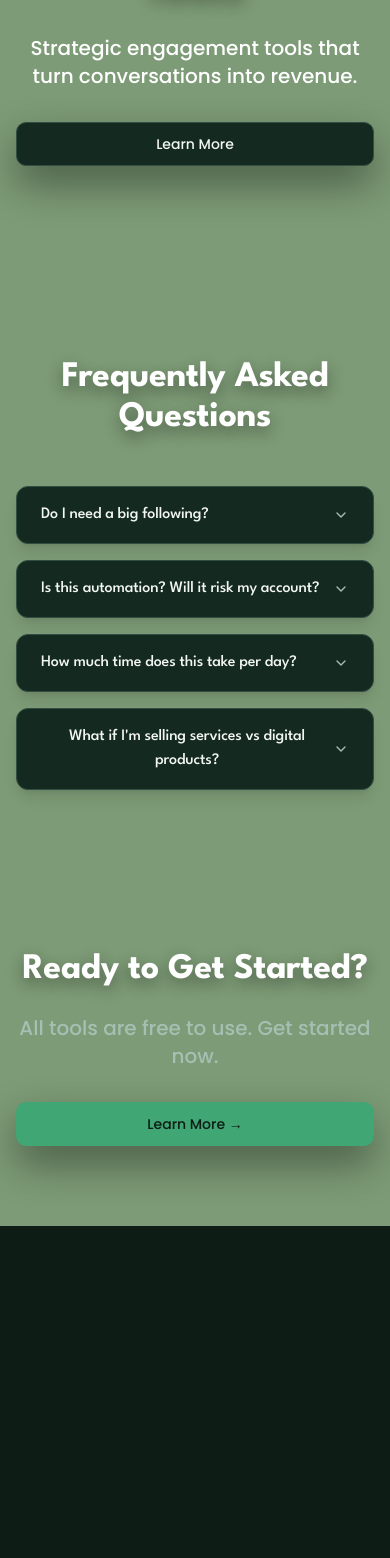
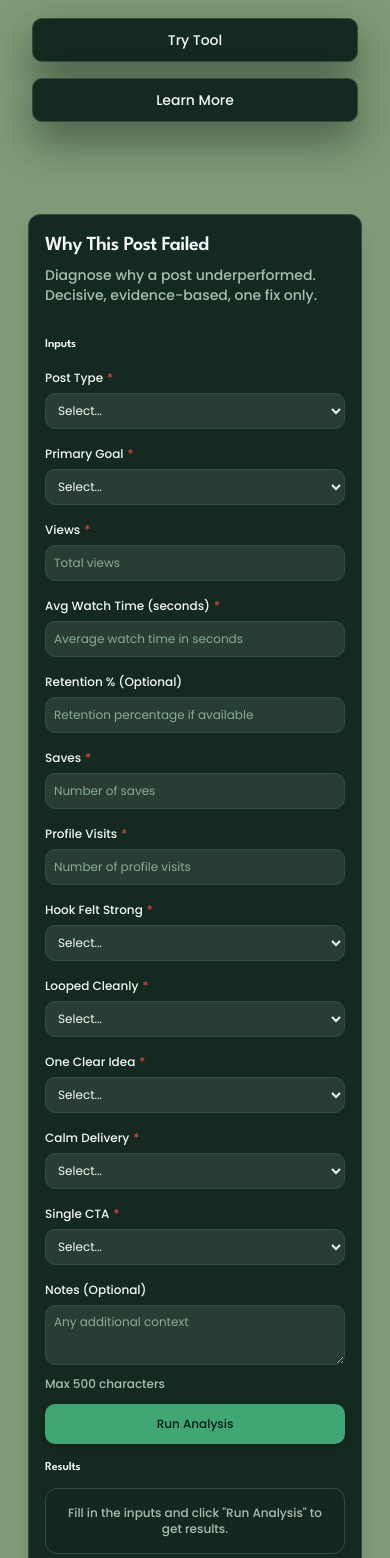
Before and after one commit to gmajors1326/strategies-tool-funnel, a Next.js app: page / in a window 390 px wide. Shown: the part 150-1708 px from the top of the page. Before the commit the page ends 1376 px from the top, so only its background shows below. Built offline with nearby package versions, Linux system fonts and the light colour scheme.

Commit message:
Add Why This Post Failed tool to homepage with full responsive design

```diff
--- a/app/page.tsx
+++ b/app/page.tsx
@@ -3,32 +3,46 @@
 import { Button } from '@/components/ui/button'
 import { Accordion, AccordionContent, AccordionItem, AccordionTrigger } from '@/components/ui/accordion'
 import { AppCard } from '@/components/ui/AppCard'
+import { ToolShell } from '@/components/tools/ToolShell'
+import { getToolConfig } from '@/lib/ai/toolRegistry'
 import { motion } from 'framer-motion'
 import Link from 'next/link'
 
 export default function HomePage() {
+  const whyPostFailedConfig = getToolConfig('why_post_failed')
+
   return (
     <div className="min-h-screen bg-[#7d9b76] text-foreground">
       {/* Hero Section */}
-      <section className="container mx-auto px-4 pt-16 pb-28 md:pt-24 md:pb-36">
+      <section className="container mx-auto px-4 pt-8 pb-12 md:pt-16 md:pb-20">
         <motion.div
           initial={{ opacity: 0, y: 20 }}
           animate={{ opacity: 1, y: 0 }}
           transition={{ duration: 0.6 }}
           className="max-w-4xl mx-auto text-center"
         >
-          <h1 className="text-5xl md:text-7xl font-bold mb-6 text-[#d8ba8c] text-shadow-ink-40">
+          <h1 className="text-4xl sm:text-5xl md:text-6xl lg:text-7xl font-bold mb-4 sm:mb-6 text-[#d8ba8c] text-shadow-ink-40">
             The Strategy Tools
           </h1>
-          <p className="text-xl md:text-2xl text-white mb-8 max-w-2xl mx-auto">
+          <p className="text-lg sm:text-xl md:text-2xl text-white mb-6 sm:mb-8 max-w-2xl mx-auto px-4">
             Strategic engagement tools that turn conversations into revenue.
           </p>
-          <div className="flex flex-col sm:flex-row gap-4 justify-center">
+          <div className="flex flex-col sm:flex-row gap-4 justify-center px-4">
+            <Button asChild size="lg" variant="outline" className="shadow-ink-40">
+              <Link href="#tool">Try Tool</Link>
+            </Button>
             <Button asChild size="lg" variant="outline" className="shadow-ink-40">
               <Link href="#faq">Learn More</Link>
             </Button>
           </div>
         </motion.div>
+      </section>
+
+      {/* Tool Section */}
+      <section id="tool" className="container mx-auto px-4 py-8 md:py-12">
+        <div className="max-w-7xl mx-auto">
+          <ToolShell config={whyPostFailedConfig} />
+        </div>
       </section>
 
       {/* FAQ Section */}
--- a/components/tools/SaveToPlanButton.tsx
+++ b/components/tools/SaveToPlanButton.tsx
@@ -29,18 +29,18 @@ export function SaveToPlanButton({ toolId, title, inputs, outputs }: SaveToPlanB
   return (
     <Button
       onClick={handleSave}
-      className="w-full"
+      className="w-full text-xs sm:text-sm"
       variant={saved ? 'outline' : 'default'}
       aria-label="Save to plan"
     >
       {saved ? (
         <>
-          <Check className="h-4 w-4 mr-2" />
+          <Check className="h-3 w-3 sm:h-4 sm:w-4 mr-1.5 sm:mr-2" />
           Saved!
         </>
       ) : (
         <>
-          <Save className="h-4 w-4 mr-2" />
+          <Save className="h-3 w-3 sm:h-4 sm:w-4 mr-1.5 sm:mr-2" />
           Save to Plan
         </>
       )}
--- a/components/tools/ToolShell.tsx
+++ b/components/tools/ToolShell.tsx
@@ -103,7 +103,7 @@ export function ToolShell({ config, onResult }: ToolShellProps) {
             maxLength={field.maxLength}
             minLength={field.minLength}
             required={field.required}
-            className="mt-1 min-h-[80px] w-full rounded-md border border-[hsl(var(--border))] bg-[hsl(var(--input))] p-2 text-sm text-[hsl(var(--text))] placeholder:text-[hsl(var(--muted-2))] focus-visible:outline-none focus-visible:ring-2 focus-visible:ring-[hsl(var(--ring))] focus-visible:ring-offset-2 focus-visible:ring-offset-[hsl(var(--surface-2))]"
+            className="mt-1 min-h-[60px] sm:min-h-[80px] w-full rounded-md border border-[hsl(var(--border))] bg-[hsl(var(--input))] p-2 text-xs sm:text-sm text-[hsl(var(--text))] placeholder:text-[hsl(var(--muted-2))] focus-visible:outline-none focus-visible:ring-2 focus-visible:ring-[hsl(var(--ring))] focus-visible:ring-offset-2 focus-visible:ring-offset-[hsl(var(--surface-2))]"
             aria-label={field.label}
           />
         )
@@ -177,22 +177,22 @@ export function ToolShell({ config, onResult }: ToolShellProps) {
   }
 
   return (
-    <div className="w-full max-w-7xl mx-auto p-4 md:p-6">
+    <div className="w-full max-w-7xl mx-auto p-3 sm:p-4 md:p-6">
       <AppCard>
-        <AppCardHeader>
-          <AppCardTitle>{config.title}</AppCardTitle>
-          <AppCardDescription>
+        <AppCardHeader className="p-4 sm:p-6">
+          <AppCardTitle className="text-xl sm:text-2xl">{config.title}</AppCardTitle>
+          <AppCardDescription className="text-sm sm:text-base">
             {config.description}
           </AppCardDescription>
         </AppCardHeader>
-        <AppCardContent>
-          <div className="grid lg:grid-cols-2 gap-6">
+        <AppCardContent className="p-4 sm:p-6">
+          <div className="grid lg:grid-cols-2 gap-4 sm:gap-6">
             {/* Left Column - Inputs */}
-            <div className="space-y-4">
-              <h3 className="text-sm font-semibold text-[hsl(var(--text))]">Inputs</h3>
+            <div className="space-y-3 sm:space-y-4">
+              <h3 className="text-xs sm:text-sm font-semibold text-[hsl(var(--text))]">Inputs</h3>
               {config.inputFields.map(field => (
-                <div key={field.key} className="space-y-1.5">
-                  <Label htmlFor={field.key} className="text-[hsl(var(--text))]">
+                <div key={field.key} className="space-y-1 sm:space-y-1.5">
+                  <Label htmlFor={field.key} className="text-xs sm:text-sm text-[hsl(var(--text))]">
                     {field.label}
                     {field.required && <span className="text-[hsl(var(--destructive))] ml-1">*</span>}
                   </Label>
@@ -207,24 +207,24 @@ export function ToolShell({ config, onResult }: ToolShellProps) {
               <Button
                 onClick={handleRun}
                 disabled={loading}
-                className="w-full mt-4"
+                className="w-full mt-3 sm:mt-4 text-xs sm:text-sm"
                 aria-label="Run tool"
               >
                 {loading ? 'Running...' : 'Run Analysis'}
               </Button>
               {error && (
-                <AppPanel className="border-[hsl(var(--destructive))] bg-[hsl(var(--destructive))]/10">
-                  <p className="text-sm text-[hsl(var(--destructive))]">{error}</p>
+                <AppPanel className="border-[hsl(var(--destructive))] bg-[hsl(var(--destructive))]/10 p-2 sm:p-3">
+                  <p className="text-xs sm:text-sm text-[hsl(var(--destructive))] break-words">{error}</p>
                 </AppPanel>
               )}
             </div>
 
             {/* Right Column - Outputs */}
-            <div className="space-y-4">
-              <h3 className="text-sm font-semibold text-[hsl(var(--text))]">Results</h3>
+            <div className="space-y-3 sm:space-y-4">
+              <h3 className="text-xs sm:text-sm font-semibold text-[hsl(var(--text))]">Results</h3>
               {!outputs ? (
-                <AppPanel variant="subtle">
-                  <p className="text-sm text-center text-[hsl(var(--muted))]">Fill in the inputs and click &quot;Run Analysis&quot; to get results.</p>
+                <AppPanel variant="subtle" className="p-4 sm:p-6">
+                  <p className="text-xs sm:text-sm text-center text-[hsl(var(--muted))]">Fill in the inputs and click &quot;Run Analysis&quot; to get results.</p>
                 </AppPanel>
               ) : (
                 <>
--- a/components/ui/AppCard.tsx
+++ b/components/ui/AppCard.tsx
@@ -22,7 +22,7 @@ const AppCardHeader = React.forwardRef<
 >(({ className, ...props }, ref) => (
   <div
     ref={ref}
-    className={cn("flex flex-col space-y-1.5 p-6", className)}
+    className={cn("flex flex-col space-y-1.5 p-4 sm:p-6", className)}
     {...props}
   />
 ))
@@ -35,7 +35,7 @@ const AppCardTitle = React.forwardRef<
   <h3
     ref={ref}
     className={cn(
-      "text-2xl font-semibold leading-none tracking-tight text-[hsl(var(--text))]",
+      "text-xl sm:text-2xl font-semibold leading-none tracking-tight text-[hsl(var(--text))]",
       className
     )}
     {...props}
@@ -49,7 +49,7 @@ const AppCardDescription = React.forwardRef<
 >(({ className, ...props }, ref) => (
   <p
     ref={ref}
-    className={cn("text-sm text-[hsl(var(--muted))]", className)}
+    className={cn("text-xs sm:text-sm text-[hsl(var(--muted))]", className)}
     {...props}
   />
 ))
@@ -59,7 +59,7 @@ const AppCardContent = React.forwardRef<
   HTMLDivElement,
   React.HTMLAttributes<HTMLDivElement>
 >(({ className, ...props }, ref) => (
-  <div ref={ref} className={cn("p-6 pt-0", className)} {...props} />
+  <div ref={ref} className={cn("p-4 sm:p-6 pt-0", className)} {...props} />
 ))
 AppCardContent.displayName = "AppCardContent"
 
--- a/components/ui/AppPanel.tsx
+++ b/components/ui/AppPanel.tsx
@@ -10,7 +10,7 @@ const AppPanel = React.forwardRef<HTMLDivElement, AppPanelProps>(
     <div
       ref={ref}
       className={cn(
-        "rounded-lg border border-[hsl(var(--border))] p-4",
+        "rounded-lg border border-[hsl(var(--border))] p-3 sm:p-4",
         variant === "default"
           ? "bg-[hsl(var(--surface-3))] text-[hsl(var(--text))]"
           : "bg-[hsl(var(--surface-2))]/50 text-[hsl(var(--text))]",
--- a/components/ui/input.tsx
+++ b/components/ui/input.tsx
@@ -11,7 +11,7 @@ const Input = React.forwardRef<HTMLInputElement, InputProps>(
       <input
         type={type}
         className={cn(
-          "flex h-10 w-full rounded-md border border-[hsl(var(--border))] bg-[hsl(var(--input))] px-3 py-2 text-sm text-[hsl(var(--text))] ring-offset-[hsl(var(--surface-2))] file:border-0 file:bg-transparent file:text-sm file:font-medium placeholder:text-[hsl(var(--muted-2))] focus-visible:outline-none focus-visible:ring-2 focus-visible:ring-[hsl(var(--ring))] focus-visible:ring-offset-2 focus-visible:ring-offset-[hsl(var(--surface-2))] disabled:cursor-not-allowed disabled:opacity-50",
+          "flex h-9 sm:h-10 w-full rounded-md border border-[hsl(var(--border))] bg-[hsl(var(--input))] px-2 sm:px-3 py-1.5 sm:py-2 text-xs sm:text-sm text-[hsl(var(--text))] ring-offset-[hsl(var(--surface-2))] file:border-0 file:bg-transparent file:text-xs sm:file:text-sm file:font-medium placeholder:text-[hsl(var(--muted-2))] focus-visible:outline-none focus-visible:ring-2 focus-visible:ring-[hsl(var(--ring))] focus-visible:ring-offset-2 focus-visible:ring-offset-[hsl(var(--surface-2))] disabled:cursor-not-allowed disabled:opacity-50",
           className
         )}
         ref={ref}
--- a/components/ui/select.tsx
+++ b/components/ui/select.tsx
@@ -10,7 +10,7 @@ const Select = React.forwardRef<HTMLSelectElement, SelectProps>(
     return (
       <select
         className={cn(
-          "flex h-10 w-full rounded-md border border-[hsl(var(--border))] bg-[hsl(var(--input))] px-3 py-2 text-sm text-[hsl(var(--text))] ring-offset-[hsl(var(--surface-2))] focus-visible:outline-none focus-visible:ring-2 focus-visible:ring-[hsl(var(--ring))] focus-visible:ring-offset-2 focus-visible:ring-offset-[hsl(var(--surface-2))] disabled:cursor-not-allowed disabled:opacity-50",
+          "flex h-9 sm:h-10 w-full rounded-md border border-[hsl(var(--border))] bg-[hsl(var(--input))] px-2 sm:px-3 py-1.5 sm:py-2 text-xs sm:text-sm text-[hsl(var(--text))] ring-offset-[hsl(var(--surface-2))] focus-visible:outline-none focus-visible:ring-2 focus-visible:ring-[hsl(var(--ring))] focus-visible:ring-offset-2 focus-visible:ring-offset-[hsl(var(--surface-2))] disabled:cursor-not-allowed disabled:opacity-50",
           className
         )}
         ref={ref}
```
Also changed, not shown: components/tools/OutputSection.tsx (+21 -21 lines).
